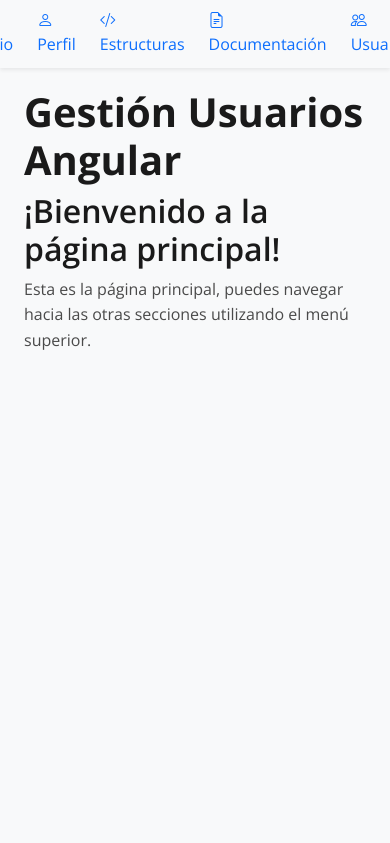
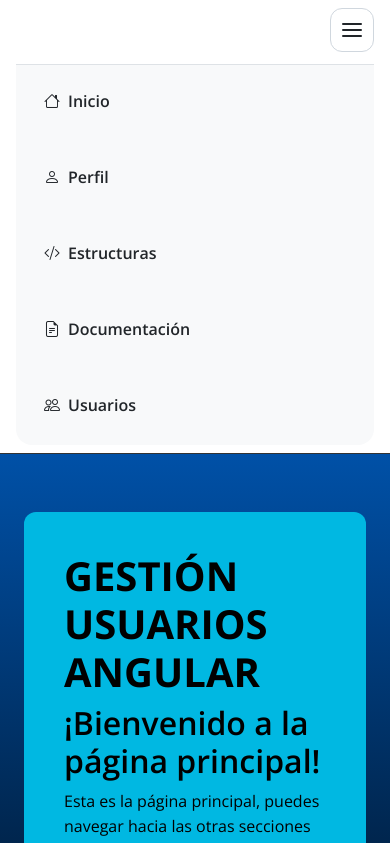
Before and after one commit to PICHISTORM/gestion-usuarios-angular, an Angular app: page /home in a window 390 px wide. Shown: the top 843 px of the page. Built offline with nearby package versions, Linux system fonts and the light colour scheme.

Commit message:
se agregaron cambios en los estilos generales ,y se cumplieron los requisitos de home,perfil y usuarios

```diff
--- a/angular.json
+++ b/angular.json
@@ -23,7 +23,7 @@
             ],
             "tsConfig": "tsconfig.app.json",
             "inlineStyleLanguage": "scss",
-            "assets": [
+            "assets": ["src/assets",
               {
                 "glob": "**/*",
                 "input": "public"
@@ -82,7 +82,7 @@
             ],
             "tsConfig": "tsconfig.spec.json",
             "inlineStyleLanguage": "scss",
-            "assets": [
+            "assets": ["src/assets",
               {
                 "glob": "**/*",
                 "input": "public"
--- a/src/app/app.html
+++ b/src/app/app.html
@@ -1,5 +1,13 @@
-<nav class="navbar fixed-top bg-light shadow-sm px-3 py-2">
-  <ul class="d-flex gap-4 justify-content-center w-100 list-unstyled mb-0">
+<nav class="navbar navbar-shell fixed-top bg-light shadow-sm px-3 py-2">
+  <input type="checkbox" id="nav-toggle" class="nav-toggle" aria-hidden="true" />
+
+  <label for="nav-toggle" class="nav-toggle-btn" aria-label="Abrir menú de navegación">
+    <span></span>
+    <span></span>
+    <span></span>
+  </label>
+
+  <ul class="nav-links d-flex gap-4 justify-content-center w-100 list-unstyled mb-0">
 
     <li>
       <a routerLink="/home" routerLinkActive="active" class="nav-item-custom">
--- a/src/app/app.scss
+++ b/src/app/app.scss
@@ -0,0 +1,96 @@
+
+.navbar-shell {
+	position: fixed;
+	top: 0;
+	left: 0;
+	right: 0;
+	z-index: 1030;
+	display: flex;
+	align-items: center;
+	flex-wrap: wrap;
+}
+
+.nav-toggle {
+	position: absolute;
+	opacity: 0;
+	pointer-events: none;
+}
+
+.nav-toggle-btn {
+	display: none;
+	align-items: center;
+	justify-content: center;
+	flex-direction: column;
+	gap: 4px;
+	width: 44px;
+	height: 44px;
+	margin-left: auto;
+	border: 1px solid #d0d7de;
+	border-radius: 12px;
+	background: #ffffff;
+	cursor: pointer;
+}
+
+.nav-toggle-btn span {
+	display: block;
+	width: 20px;
+	height: 2px;
+	border-radius: 999px;
+	background: #212529;
+}
+
+.nav-links {
+	display: flex;
+	align-items: center;
+	justify-content: center;
+	width: 100%;
+	padding-left: 0;
+}
+
+.nav-item-custom {
+	display: inline-flex;
+	align-items: center;
+	gap: 0.5rem;
+	padding: 0.75rem 1rem;
+	border-radius: 999px;
+	color: #212529;
+	font-weight: 600;
+}
+
+.nav-item-custom.active {
+	background: #0d6efd;
+	color: #ffffff;
+}
+
+@media (max-width: 768px) {
+	.navbar-shell {
+		justify-content: space-between;
+	}
+
+	.nav-toggle-btn {
+		display: inline-flex;
+	}
+
+	.nav-links {
+		display: none;
+		flex-direction: column;
+		align-items: stretch;
+		gap: 0.25rem;
+		width: 100%;
+		margin-top: 0.75rem;
+		padding: 0.75rem;
+		border-top: 1px solid #dee2e6;
+		border-radius: 0 0 16px 16px;
+		background: #f8f9fa;
+	}
+
+	.nav-toggle:checked ~ .nav-links {
+		display: flex;
+	}
+
+	.nav-item-custom {
+		width: 100%;
+		justify-content: flex-start;
+		border-radius: 12px;
+	}
+}
--- a/src/app/pages/home/home.html
+++ b/src/app/pages/home/home.html
@@ -1,5 +1,10 @@
-<div class="container mt-1">
+<div class="container">
+  <div class="container__background">
   <h1>Gestión Usuarios Angular</h1>
   <h2>¡Bienvenido a la página principal!</h2>
   <p>Esta es la página principal, puedes navegar hacia las otras secciones utilizando el menú superior.</p>
+  </div>
+  <div class="imagenHome">
+  <img src="./assets/images/imagen1.jpg" alt="Imagen de la página principal">
+  </div>
 </div>
--- a/src/app/pages/home/home.scss
+++ b/src/app/pages/home/home.scss
@@ -0,0 +1,50 @@
+
+
+/* para pantallas grandes (escritorio) */
+@media (min-width: 768px) {
+  .container {
+    display: flex;
+    align-items: center;
+    gap: 2rem;
+  }
+  .container__background,
+  .imagenHome {
+    flex: 1;
+  }
+}
+
+/* para pantallas pequeñas (móvil) */
+@media (max-width: 768px) {
+  .container {
+    margin-top: 18rem;
+    flex-direction: column;
+  }
+}
+
+.imagenHome {
+  max-width: 100%;
+  margin: 2rem 0;
+
+  img {
+    width: 100%;
+    height: auto;
+    display: block;
+    border-radius: 8px;
+  }
+}
+
+.container__background {
+  background-color: #00B8E2;
+  padding: 2.5rem;
+  border-radius: 12px;
+
+
+  h1, h2, h3, p {
+    color: #000000;
+  }
+
+  h1 {
+    font-weight: 900;
+    text-transform: uppercase;
+  }
+}
--- a/src/app/pages/perfil/perfil.html
+++ b/src/app/pages/perfil/perfil.html
@@ -1 +1,37 @@
-<p>perfil works!</p>
+<div class="container mt-4">
+  <h2>Perfiles de Usuario</h2>
+
+  @if (cargando) {
+  <div class="d-flex justify-content-center align-items-center gap-2" style="min-height: 200px;">
+    <div class="spinner-border text-primary" role="status" aria-hidden="true"></div>
+    <span>Cargando...</span>
+  </div>
+  }@else {
+    <div class="row">
+      @for (usuario of usuarios; track usuario.id) {
+        <div class="col-md-6 col-lg-4 mb-4">
+          <div class="card h-100">
+            <div class="card-header">
+              <h5 class="card-title mb-0">{{ usuario.name }}</h5>
+              <h6 class="card-subtitle text-muted">@{{ usuario.name }}</h6>
+            </div>
+            <div class="card-body">
+              <p><strong>Email:</strong> {{ usuario.email }}</p>
+              <p><strong>Teléfono:</strong> {{ usuario.phone }}</p>
+
+              <hr>
+
+              <h6>Dirección:</h6>
+              <p class="mb-1">
+                {{ usuario.address.street }}, {{ usuario.address.suite }}
+              </p>
+              <p class="mb-1">
+                {{ usuario.address.city }}, {{ usuario.address.zipcode }}
+              </p>
+            </div>
+          </div>
+        </div>
+      }
+    </div>
+  }
+</div>
--- a/src/app/pages/perfil/perfil.scss
+++ b/src/app/pages/perfil/perfil.scss
@@ -0,0 +1,44 @@
+
+:host {
+  display: block;
+  padding-bottom: 2rem;
+}
+
+h2 {
+  font-weight: 900;
+  text-transform: uppercase;
+  color: #ffffff;
+}
+
+.card {
+  background-color: #00B8E2;
+  border: none;
+  border-radius: 12px;
+  color: #000000;
+  padding: 1rem;
+}
+
+.card-header {
+  background-color: transparent;
+  border-bottom: 2px solid rgba(0, 0, 0, 0.2);
+  padding: 0.5rem 0;
+  margin-bottom: 1rem;
+}
+
+.card-title, .card-subtitle, p, h6 {
+  color: #000000;
+}
+
+.card-title {
+  font-weight: 900;
+}
+
+.card-subtitle {
+  font-weight: 700;
+  opacity: 0.8;
+}
+
+h6 {
+  font-weight: 900;
+  text-transform: uppercase;
+}
--- a/src/app/pages/perfil/perfil.ts
+++ b/src/app/pages/perfil/perfil.ts
@@ -1,11 +1,29 @@
 import { Component } from '@angular/core';
+import { CommonModule } from '@angular/common';
+import { UsuariosService, Usuario } from '../../core/services/usuarios.service';
+import { inject } from '@angular/core';
 
 @Component({
   selector: 'app-perfil',
-  imports: [],
+  imports: [CommonModule],
   templateUrl: './perfil.html',
   styleUrl: './perfil.scss',
 })
 export class Perfil {
 
+  private UsuariosService = inject(UsuariosService);
+  usuarios: Usuario[] = [];
+   cargando = true;
+
+
+
+  ngOnInit(): void {
+    setTimeout(() => {
+      this.UsuariosService.obtenerUsuarios().subscribe(data => {
+        this.usuarios = data;
+        this.cargando = false;
+      });
+    }, 5000);
+  }
+
 }
--- a/src/app/pages/usuarios/usuarios.html
+++ b/src/app/pages/usuarios/usuarios.html
@@ -1,9 +1,23 @@
-@if (cargando) {
-  <p>Cargando...</p>
-} @else {
-  <ul>
-    @for (usuario of usuarios; track usuario.id) {
-      <li>{{ usuario.name }} - {{ usuario.email }}</li>
-    }
-  </ul>
-}
+<div class="container mt-4">
+  <h2>Lista de Usuarios</h2>
+
+  @if (cargando) {
+  <div class="d-flex justify-content-center align-items-center gap-2" style="min-height: 200px;">
+    <div class="spinner-border text-primary" role="status" aria-hidden="true"></div>
+    <span>Cargando...</span>
+  </div>
+  }@else {
+    <div class="row">
+      @for (usuario of usuarios; track usuario.id) {
+        <div class="col-md-6 col-lg-4 mb-4">
+          <div class="card h-100">
+            <div class="card-body">
+              <h5 class="card-title">{{ usuario.name }}</h5>
+              <p class="card-text text-muted">{{ usuario.email }}</p>
+            </div>
+          </div>
+        </div>
+      }
+    </div>
+  }
+</div>
--- a/src/app/pages/usuarios/usuarios.scss
+++ b/src/app/pages/usuarios/usuarios.scss
@@ -0,0 +1,40 @@
+
+:host {
+  display: block;
+  padding-bottom: 2rem;
+}
+
+h2 {
+  font-weight: 900;
+  text-transform: uppercase;
+  color: #ffffff;
+}
+
+.card {
+  background-color: #00B8E2;
+  border: none;
+  border-radius: 12px;
+  color: #000000;
+  padding: 1.5rem;
+}
+
+.card-title, .card-text {
+  color: #000000;
+}
+
+.card-title {
+  font-weight: 900;
+}
+
+.card-text {
+  font-weight: 400;
+  opacity: 0.9;
+
+}
+
+
+.spinner-border {
+  width: 3rem;
+  height: 3rem;
+  color: #00B8E2;
+}
--- a/src/styles.scss
+++ b/src/styles.scss
@@ -3,22 +3,22 @@
 
 @import url('https://fonts.googleapis.com/css2?family=Open+Sans:wght@300;400;600;700&display=swap');
 
-// 2. CONFIGURACIÓN BASE DEL PROYECTO
+//CONFIGURACIÓN BASE DEL PROYECTO
 html, body {
   font-family: 'Open Sans', sans-serif;
   font-size: 16px;
-  color: #212529;
-  background-color: #f8f9fa;
-  margin: 0;
+  color: #ffffff; /* Texto blanco por defecto */
+  background: linear-gradient(180deg, #007bff 0%, #000000 100%);  margin: 0;
   padding: 0;
-
+  padding-top: 70px; /* Espacio para la navbar fija */
+  min-height: 100vh;
 }
 
-// 3. ESTILOS TIPOGRÁFICOS GENERALES (H1 a H6)
+//(H1 a H6)
 h1, h2, h3, h4, h5, h6 {
   font-family: 'Open Sans', sans-serif;
   font-weight: 700;
-  color: #1a1a1a;
+  color: #ffffff;
  // margin-top: 0;
   //margin-bottom: 0.5rem;
   line-height: 1.2;
@@ -39,19 +39,40 @@ p {
   line-height: 1.6;
   margin-top: 0;
   margin-bottom: 1rem;
-  color: #4a4a4a;
+  color: #f0f0f0;
 }
 
 
 // Enlaces
 a {
-  color: #0d6efd;
+  color: #00B8E2;
   text-decoration: none;
   transition: color 0.2s ease-in-out;
 
   &:hover {
-    color: #0a58ca;
-    text-decoration: underline;
+    color: #ffffff;
+  }
+}
+
+/* Estilos para la Navbar */
+.navbar {
+  background-color: #ffffff !important;
+  box-shadow: none !important;
+  border-bottom: 1px solid #333;
+
+  .btn-outline-primary {
+    color: #ffffff;
+    border-color: #ffffff;
+    font-weight: 700;
+    text-transform: uppercase;
+    border-radius: 4px;
+    transition: all 0.3s ease;
+
+    &:hover, &.active {
+      background-color: #00B8E2;
+      color: #000000;
+      border-color: #00B8E2;
+    }
   }
 }
 
```
Also changed, not shown: src/assets/images/imagen1.jpg (added).
